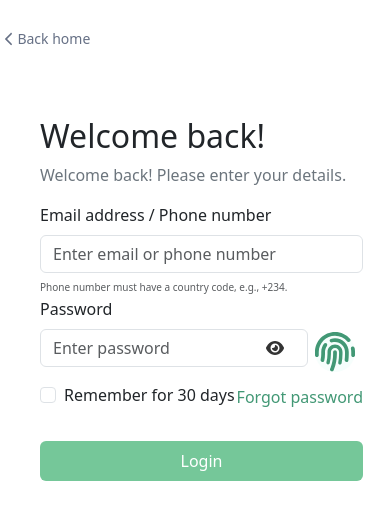
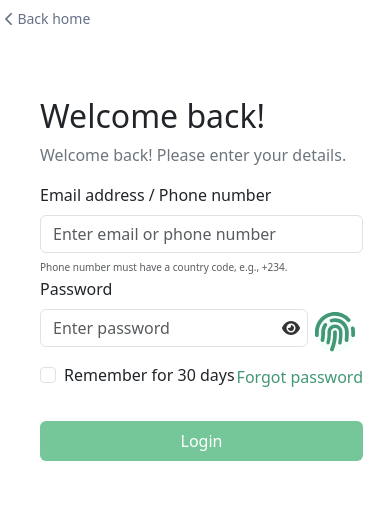
Before and after one commit to abbakarrsadiq/e-farm, a React (Vite) app: page / in a window 390 px wide. Shown: the top 520 px of the page. Built offline with nearby package versions, Linux system fonts and the light colour scheme.

Commit message:
optimized login on mobile

```diff
--- a/src/components/login/login.scss
+++ b/src/components/login/login.scss
@@ -72,7 +72,7 @@ p {
 
 .eye-icon {
   position: absolute;
-  left: 70%;
+  left: 75%;
   top: 50%;
   transform: translateY(-50%);
   cursor: pointer;
@@ -183,6 +183,6 @@ p {
     font-size: 14px;
     color: #667085;
     margin-left: 5px;
-    margin-top: -50px;
+    margin-top: -70px;
   }
 }
```
